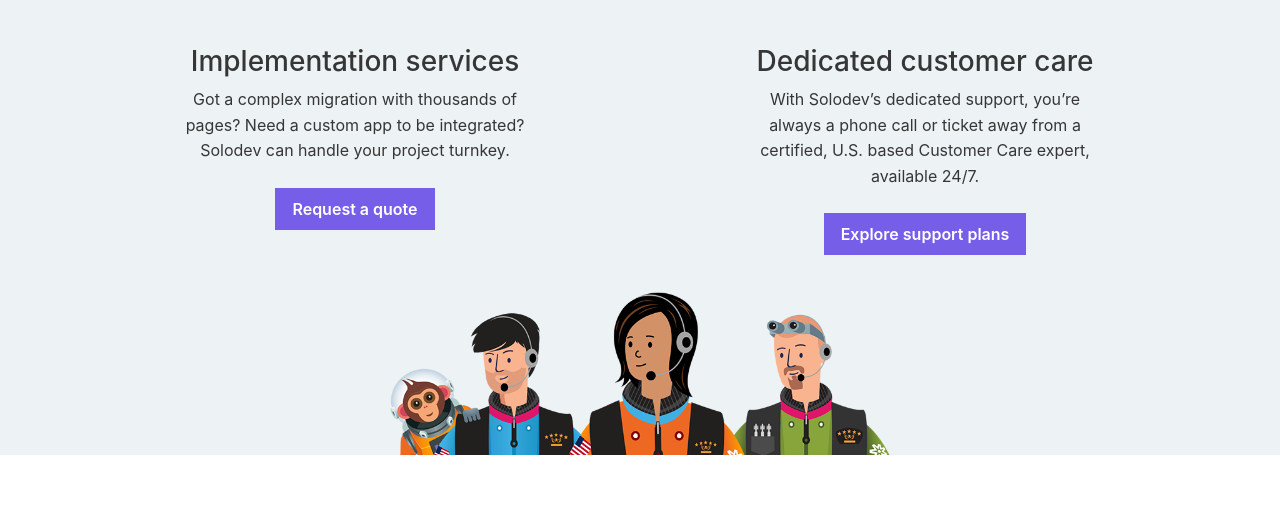
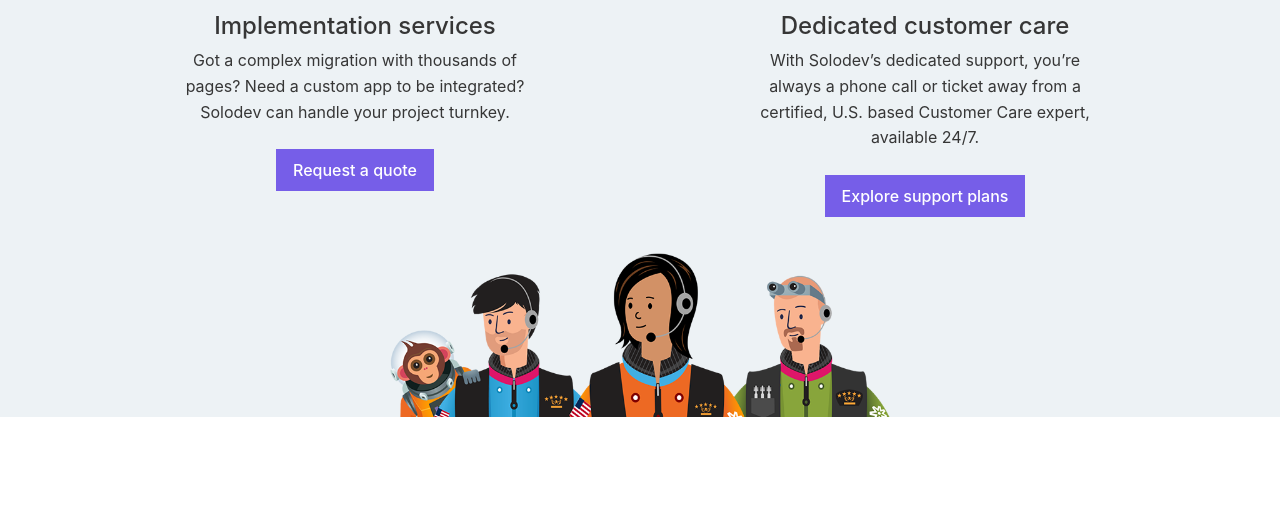
Before and after one commit to paristuzun/absolutely-positioned-images, a plain HTML site: page index.html in a window 1280 px wide. Shown: the part 279-800 px from the top of the page. Drawn offline with nearby package versions, Linux system fonts and the light colour scheme.

Commit message:
centered the container element on the page

```diff
--- a/style.css
+++ b/style.css
@@ -1,18 +1,28 @@
+html { height: 100%; }
+
 body {
     font-family: Inter,proxima-nova,"Helvetica Neue",Helvetica,Roboto,Arial,sans-serif;
     color: #363636;
-    padding-top: 110px;
     line-height: 1.6;
     font-size: 1rem;
+    display: flex;
+    flex-direction: column;
+    justify-content: center;
+    height: 100%;
 }
 
-.btn-purple {
+.btn {
     color: #fff;
     background-color: #765ee8;
     border-color: #765ee8;
     border-radius: 0;
     font-size: 1rem;
-    font-weight: 600;
+    font-weight: 500;
+}
+
+.btn:hover {
+    color: #fff;
+    background-color: #5A3DE3;
 }
 
 .bg-blue-gray {
@@ -41,17 +51,28 @@ body {
     display: block!important;
 }
 }
+@media (max-width: 767.98px) {
+.h2, h2 {
+    font-size: calc(1.325rem + .9vw);
+}
+}
+
+h2, h3 {
+    font-weight: 500;
+}
 
 .h2, h2 {
-    font-size: 2rem;
+    font-size: 1.8rem;
     margin-bottom: 0.8rem;
 }
 
-@media (min-width: 992px) {
+.h3, h3 {
+    font-size: 1.5rem;
+}
 .mt-lg-5, .my-lg-5 {
-    margin-top: 3rem!important;
+    margin-top: 1.5rem!important;
 }
-}
+
 @media (min-width: 768px) {
 .pb-md-6, .py-md-6 {
     padding-bottom: 4rem!important;
@@ -62,3 +83,15 @@ body {
 }
 
 }
+
+.position-relative {
+    position: relative!important;
+}
+
+.container {
+    width: 100%;
+    padding-right: 15px;
+    padding-left: 15px;
+    margin-right: auto;
+    margin-left: auto;
+}
```
